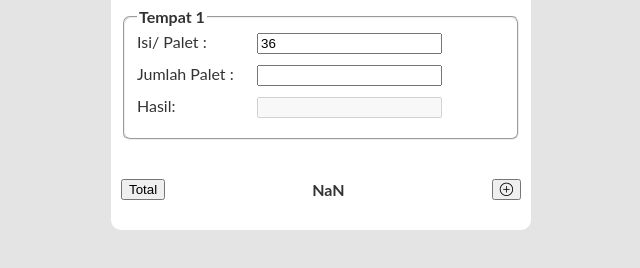
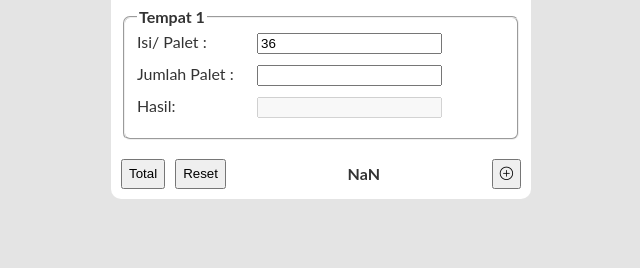
Before and after one commit to Erlan-w/calculatorvolume, a plain HTML site: page index.html in a window 1280 px wide. Both pictures are taken after a click on the button "Total". Shown: the part 148-416 px from the top of the page, without its empty margins (319-959 px from the left). Drawn offline with nearby package versions, Linux system fonts and the light colour scheme.

Commit message:
mengubah logika tombol total & mengubah tampilan css tombol

```diff
--- a/1.0.1-style.css
+++ b/1.0.1-style.css
@@ -44,11 +44,22 @@ label {
 }
 
 .btn {
+	height: 30px;
 	display: flex;
 	align-items: center;
 	justify-content: space-between;
 	align-content: center;
 	flex-wrap: wrap;
+}
+
+.btnCtrl {
+	display: flex;
+	/* width: 150px; */
+}
+
+#reset {
+	margin: 0 10px;
+	/* height: 31px; */
 }
 
 /* responsive */
--- a/1.0.2 - Tidak Pakai Bootstraps.js
+++ b/1.0.2 - Tidak Pakai Bootstraps.js
@@ -44,8 +44,6 @@ var bindTaskEvents = function ( taskListItem ) {
 
 	// console.log( taskListItem );
 
-
-
 	//bind deleteTask to delete button
 	// fungsi hitung pertempat
 	jumPal.onkeyup = () => {
@@ -54,7 +52,6 @@ var bindTaskEvents = function ( taskListItem ) {
 
 		hasil.value = valIsPal * valJumPal;
 	}
-
 }
 
 
@@ -63,10 +60,8 @@ for ( var i = 0; i < form.children.length; i++ ) {
 
 	//bind events to list item's children (taskCompleted)
 	bindTaskEvents( form.children[i] );
-
 	// console.log( form.children[i] );
 }
-
 
 // total
 
@@ -74,24 +69,17 @@ for ( var i = 0; i < form.children.length; i++ ) {
 let totBtn = document.querySelector( 'button#totBtn' );
 let totHas = document.getElementById( 'totHas' );
 
-let hasVal = [];
-
 totBtn.onclick = () => {
+	let hasil = 0;
 
 	// cycle for total hasil
 
 	for ( let m = 0; m < form.children.length; m++ ) {
-		hasVal.push( form.children[m].children[3].children[1].value );
-
-	}
-	let hasil = 0;
-
-	for ( let j = 0; j < hasVal.length; j++ ) {
-		hasil += parseInt( hasVal[j] );
+		hasil += parseInt( form.children[m].children[3].children[1].value );
+		// console.log( form.children[m].children[3].children[1].value );
 	}
 
 	// console.log( hasil );
-	// console.log( taskListItem );
 	totHas.innerText = hasil;
 }
 	// }
--- a/index.html
+++ b/index.html
@@ -46,7 +46,10 @@
 
 			<br>
 			<div class="btn">
-				<button id="totBtn" class="btn btn-primary">Total</button>
+				<div class="btnCtrl">
+					<button id="totBtn" class="btn btn-primary">Total</button>
+					<button id="reset" type="reset">Reset</button>
+				</div>
 				<h4 id="totHas"></h4>
 				<button class="btn" id="tmbField"><i class="bi bi-plus-circle"></i></button>
 			</div>
```
